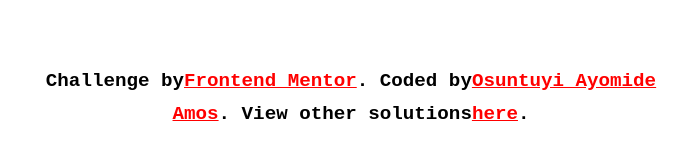
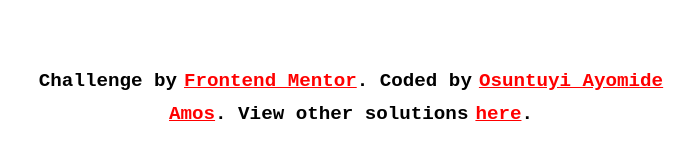
Before and after one commit to fistty/Notifications-page-react, a React (Create React App) app in the folder solution/: page / in a window 1280 px wide. Shown: the part 1017-1174 px from the top of the page, without its empty margins (289-988 px from the left). Built offline with nearby package versions, Linux system fonts and the light colour scheme.

Commit message:
Update App.css

```diff
--- a/solution/src/components/App/App.css
+++ b/solution/src/components/App/App.css
@@ -36,6 +36,7 @@
 
 .attribution a {
   color: red;
+  margin-left: 7px;
 }
 
 html {
```
